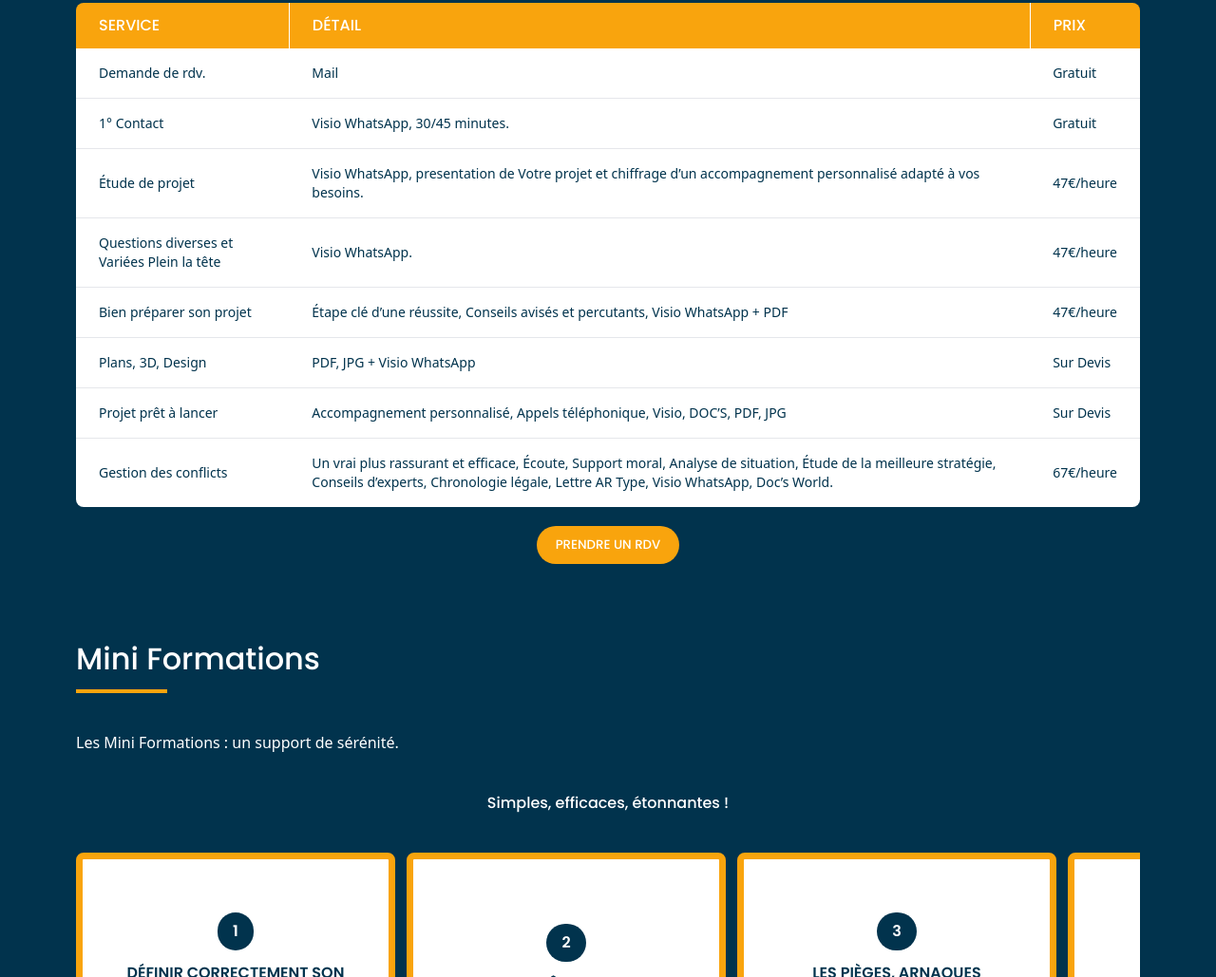
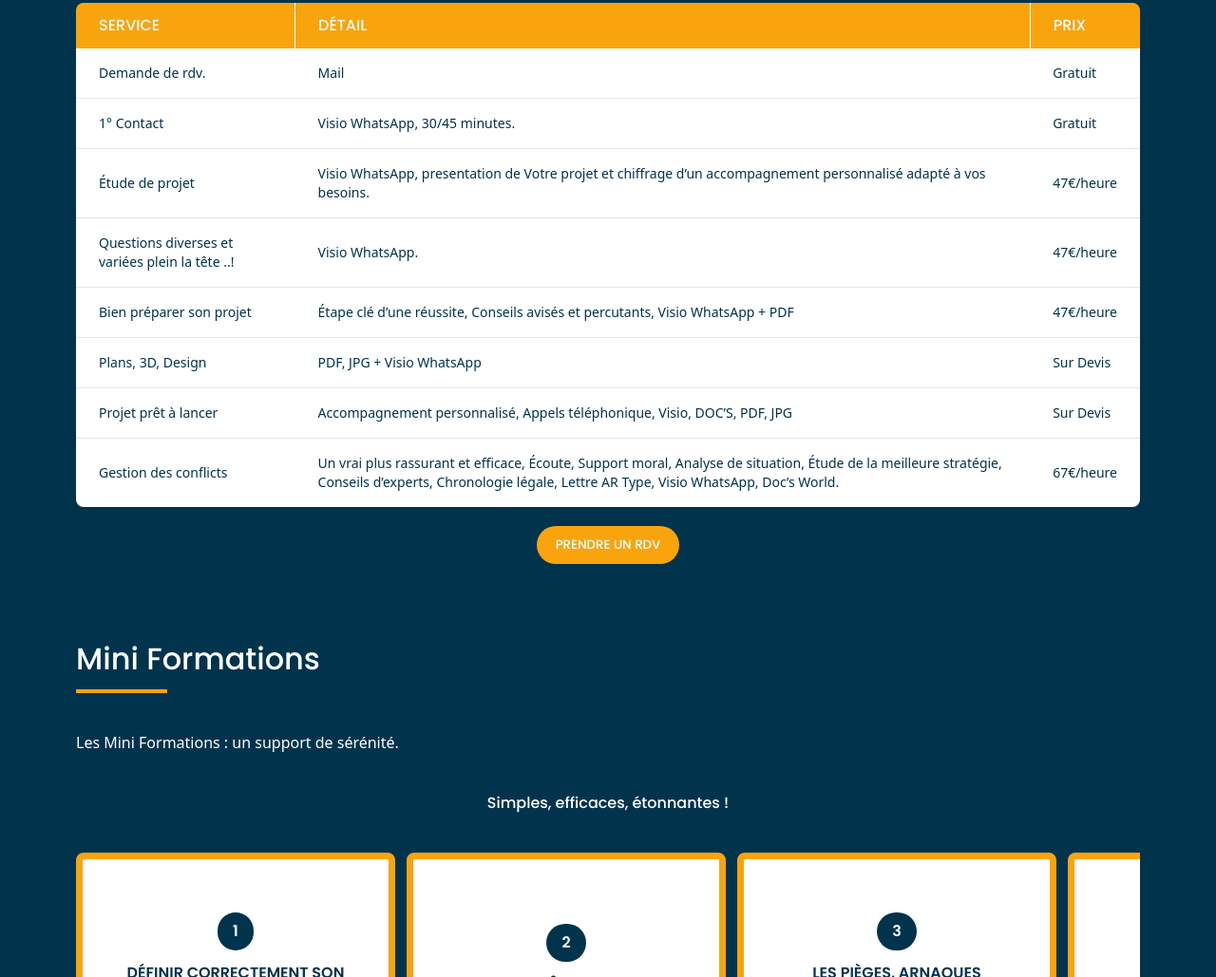
Before and after one commit to Maelle05/le-compagnon-travaux, a plain HTML site: page index.html in a window 1280 px wide. Shown: the part 3702-4731 px from the top of the page at 95% size. Drawn offline with nearby package versions, Linux system fonts and the light colour scheme.

Commit message:
feat(): updates

```diff
--- a/index.html
+++ b/index.html
@@ -379,7 +379,7 @@
             </tr>
             <tr class="hover:bg-gray-100">
               <td class="px-6 py-4 text-sm">
-                Questions diverses et Variées Plein la tête
+                Questions diverses et variées plein la tête ..!
               </td>
               <td class="px-6 py-4 text-sm">Visio WhatsApp.</td>
               <td class="px-6 py-4 text-sm">47€/heure</td>
```
